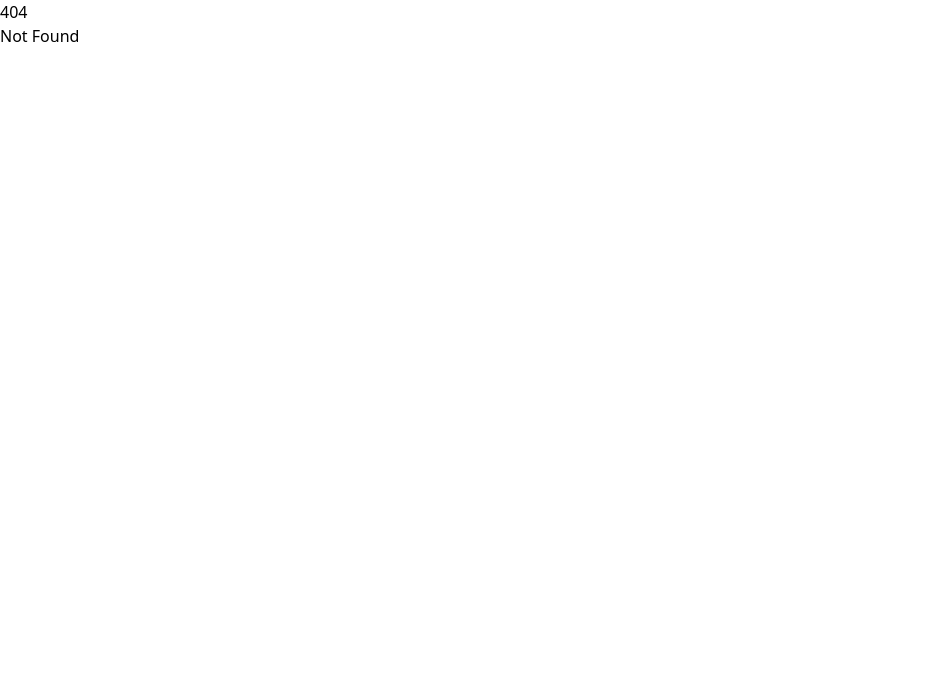
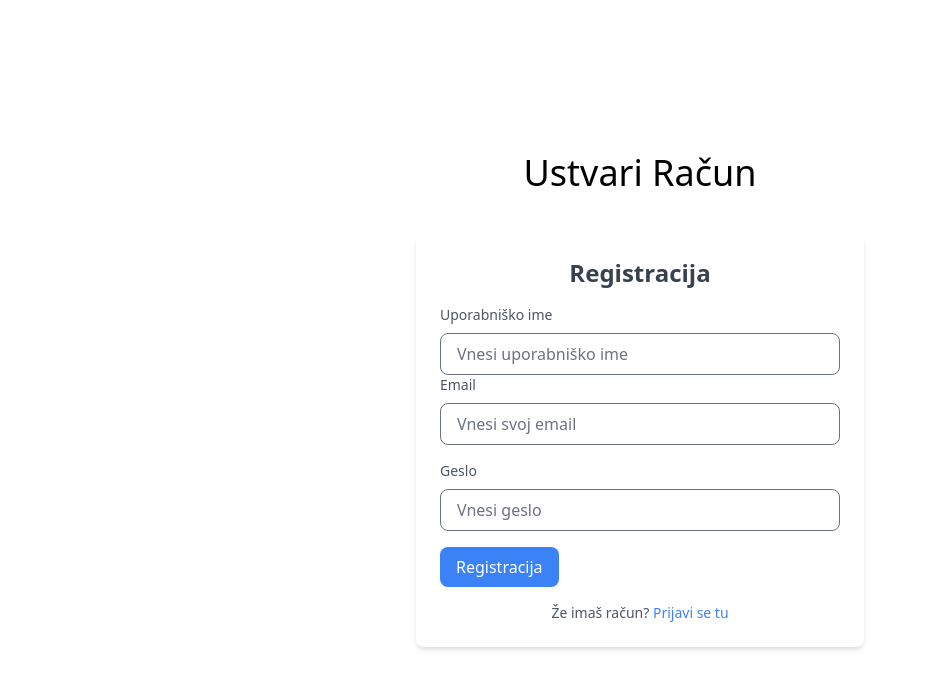
Before and after one commit to MihaKlancnik/Bookstore_SOA, a SvelteKit app in the folder BenjaminJeran/SOA_Bookcase_Frontend/: page /register in a window 1280 px wide. Before the commit this address had no page. Shown: the top 688 px of the page, without its empty margins (0-926 px from the left). Built offline with nearby package versions, Linux system fonts and the light colour scheme.

Commit message:
- Dodan error page - dodana stran za registracijo uporabnika - dodan nov zasciten route

```diff
--- a/BenjaminJeran/SOA_Bookcase_Frontend/src/lib/state.svelte.js
+++ b/BenjaminJeran/SOA_Bookcase_Frontend/src/lib/state.svelte.js
@@ -1,5 +1,11 @@
 export const loginState = $state({
     email: 'Test',
     password: 'Test',
-    jwtToken: ''
+    jwtToken: 'hahahaha'
   });
+
+  export const createAccountState = $state({
+    email: '',
+    username: '',
+    password: ''
+  });
--- /dev/null
+++ b/BenjaminJeran/SOA_Bookcase_Frontend/src/routes/+error.svelte
@@ -0,0 +1,10 @@
+<div class="flex items-center justify-center min-h-screen text-center text-black">
+      <div>
+        <h1 class="text-xl font-extrabold">404</h1>
+        <p class="text-xl mt-4">Oops! Tale stran pa ne obstaja kolega!</p>
+        <p class="text-lg mt-2">Pojdi nazaj na prava pota</p>
+        <p class="mt-4 text-sm text-center text-gray-600">
+            <a href="/" class="text-blue-500 text-lg hover:underline">Vrni se nazaj!</a>
+          </p>
+      </div>
+</div>
--- a/BenjaminJeran/SOA_Bookcase_Frontend/src/routes/+page.svelte
+++ b/BenjaminJeran/SOA_Bookcase_Frontend/src/routes/+page.svelte
@@ -55,7 +55,7 @@
         />
       </div>
       <div class="flex items-center justify-between mt-4">
-        <a href="/nekineki" class="text-sm text-blue-500 hover:underline">Pozabljeno geslo?</a>
+        <a href="/" class="text-sm text-blue-500 hover:underline">Pozabljeno geslo?</a>
         <button
           type="submit"
           on:click={handleSubmit}
@@ -68,7 +68,7 @@
     </div>
     <p class="mt-4 text-sm text-center text-gray-600">
       Še nimaš računa?
-      <a href="/nekineki" class="text-blue-500 hover:underline">Registriraj se tu</a>
+      <a href="/register" class="text-blue-500 hover:underline">Registriraj se tu</a>
 
     <p class="mt-4 text-sm text-center text-gray-600">
       <a href="/app/books" class="text-blue-500 text-lg hover:underline">Nadaljuj brez prijave</a>
--- a/BenjaminJeran/SOA_Bookcase_Frontend/src/routes/app/+layout.svelte
+++ b/BenjaminJeran/SOA_Bookcase_Frontend/src/routes/app/+layout.svelte
@@ -1,6 +1,16 @@
 <script>
 	let { children } = $props();
     import { loginState } from '$lib/state.svelte.js';
+
+    const logout = () => {
+        console.log(loginState.jwtToken);
+        loginState.jwtToken = '';
+       /*  localStorage.removeItem('jwt_token');
+        console.log('Odjava je bila uspešna'); */
+        console.log(loginState.jwtToken);
+      /*   window.location.href = '/'; */
+    };
+
 </script>
 
 <nav class="flex justify-between items-center bg-indigo-600 p-4 shadow-lg">
@@ -10,7 +20,9 @@
         <a href="/" class="text-white font-medium hover:text-indigo-200 transition-colors duration-300">Domov</a>
         <a href="/app/books" class="text-white font-medium hover:text-indigo-200 transition-colors duration-300">Knjige</a>
         <a href="/app/cart" class="text-white font-medium hover:text-indigo-200 transition-colors duration-300">Košarica</a>
-        <a href="/app/user" class="text-white font-medium hover:text-indigo-200 transition-colors duration-300">Uporabnik</a>
+        {#if loginState.jwtToken !== ''}
+            <a href="/app/user" class="text-white font-medium hover:text-indigo-200 transition-colors duration-300">Uporabnik</a>
+        {/if}
     </div>
 
     <div class="flex items-center space-x-4">
@@ -20,6 +32,7 @@
                 <path stroke-linecap="round" stroke-linejoin="round" d="M12 12c2.21 0 4-1.79 4-4s-1.79-4-4-4-4 1.79-4 4 1.79 4 4 4zm0 2c-2.67 0-8 1.34-8 4v2h16v-2c0-2.66-5.33-4-8-4z"/>
             </svg>
         </a>
+        <button class="text-white hover:text-indigo-200" onclick={logout}>Odjava</button>
     </div>
 </nav>
 {@render children()}
--- a/BenjaminJeran/SOA_Bookcase_Frontend/src/routes/app/books/+page.server.js
+++ b/BenjaminJeran/SOA_Bookcase_Frontend/src/routes/app/books/+page.server.js
@@ -1,17 +1,14 @@
-
 
 export async function load() {
 
     const response = await fetch('http://localhost:3000/api/books');
 
-    // Handle if the fetch request fails
     if (!response.ok) {
         throw error(500, 'Failed to load books data');
     }
 
     const books = await response.json();
 
-    // Return all books
     return {
         books
     };
--- a/BenjaminJeran/SOA_Bookcase_Frontend/src/routes/app/books/[id]/+page.svelte
+++ b/BenjaminJeran/SOA_Bookcase_Frontend/src/routes/app/books/[id]/+page.svelte
@@ -6,7 +6,6 @@
 
 <div class="min-h-screen bg-gray-100 py-8">
 
-    <!-- Knjiga -->
     <div class="max-w-4xl mx-auto p-6 bg-white rounded-lg shadow-lg">
         <h1 class="text-4xl font-bold mb-4">{book.title}</h1>
 
--- a/BenjaminJeran/SOA_Bookcase_Frontend/src/routes/app/user/+page.server.js
+++ b/BenjaminJeran/SOA_Bookcase_Frontend/src/routes/app/user/+page.server.js
@@ -2,14 +2,14 @@ import { error } from '@sveltejs/kit';
 
 export async function load() {
     const response = await fetch('http://localhost:4001/api/users');
-    // Handle if the fetch request fails
+
     if (!response.ok) {
         throw error(500, 'Failed to load user data');
     }
 
     const users = await response.json();
     console.log(users);
-    // Return all users
+
     return {
         users
     };
--- /dev/null
+++ b/BenjaminJeran/SOA_Bookcase_Frontend/src/routes/register/+page.svelte
@@ -0,0 +1,75 @@
+<script>
+    import { createAccountState } from '$lib/state.svelte.js';
+
+   async function handleCreateAccount() {
+     const { username, password } = createAccountState;
+     try {
+       const res = await fetch('http://localhost:4001/api/users', {
+           method: 'POST',
+           body: JSON.stringify({ name: createAccountState.username, email: createAccountState.email, password: createAccountState.password }),
+           headers: { 'Content-Type': 'application/json' }
+       });
+
+       if (res.ok) {
+         console.log('Račun uspešno ustvarjen');
+         window.location.href = '/';
+       } else {
+         console.error('Napaka pri ustvarjanju računa');
+       }
+     } catch (error) {
+       console.error('Napaka:', error);
+     }
+   }
+ </script>
+
+ <div class="flex flex-col items-center justify-center h-screen">
+   <h1 class="text-4xl mb-10">Ustvari Račun</h1>
+   <div class="max-w-md w-full bg-white p-6 rounded-lg shadow-md">
+     <h2 class="text-2xl font-bold text-center text-gray-700">Registracija</h2>
+     <div class="mt-4">
+       <div>
+         <label class="block text-sm text-gray-600" for="username">Uporabniško ime</label>
+         <input
+           type="text"
+           id="username"
+           class="w-full px-4 py-2 mt-2 border rounded-lg focus:outline-none focus:ring-2 focus:ring-blue-400 focus:border-transparent"
+           placeholder="Vnesi uporabniško ime"
+           bind:value={createAccountState.username}
+         />
+       </div>
+       <div>
+        <label class="block text-sm text-gray-600" for="email">Email</label>
+        <input
+          type="text"
+          id="email"
+          class="w-full px-4 py-2 mt-2 border rounded-lg focus:outline-none focus:ring-2 focus:ring-blue-400 focus:border-transparent"
+          placeholder="Vnesi svoj email"
+          bind:value={createAccountState.email}
+        />
+      </div>
+       <div class="mt-4">
+         <label class="block text-sm text-gray-600" for="password">Geslo</label>
+         <input
+           type="password"
+           id="password"
+           class="w-full px-4 py-2 mt-2 border rounded-lg focus:outline-none focus:ring-2 focus:ring-blue-400 focus:border-transparent"
+           placeholder="Vnesi geslo"
+           bind:value={createAccountState.password}
+         />
+       </div>
+       <div class="flex items-center justify-between mt-4">
+         <button
+           type="submit"
+           on:click={handleCreateAccount}
+           class="px-4 py-2 text-white bg-blue-500 rounded-lg hover:bg-blue-600 focus:outline-none focus:ring-2 focus:ring-blue-400 focus:ring-opacity-50"
+         >
+           Registracija
+         </button>
+       </div>
+     </div>
+     <p class="mt-4 text-sm text-center text-gray-600">
+       Že imaš račun?
+       <a href="/" class="text-blue-500 hover:underline">Prijavi se tu</a>
+     </p>
+   </div>
+ </div>
```
